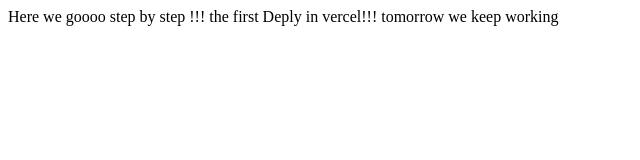
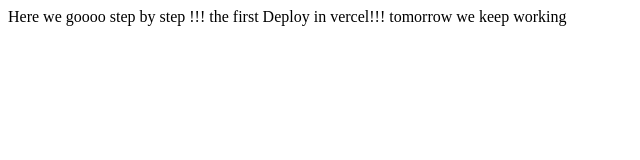
Before and after one commit to Collinstechn/Part-1-May-25, a plain HTML site: page index.html in a window 1280 px wide. Shown: the full height of the page, 0-640 px from the left. Drawn offline with Linux system fonts and the light colour scheme.

Commit message:
Version 1.4

```diff
--- a/index.html
+++ b/index.html
@@ -7,7 +7,7 @@
 </head>
 <body>
     Here we goooo step by step !!!
-    the first Deply in vercel!!!
+    the first Deploy in vercel!!!
     tomorrow we keep working
 </body>
 </html>
```
